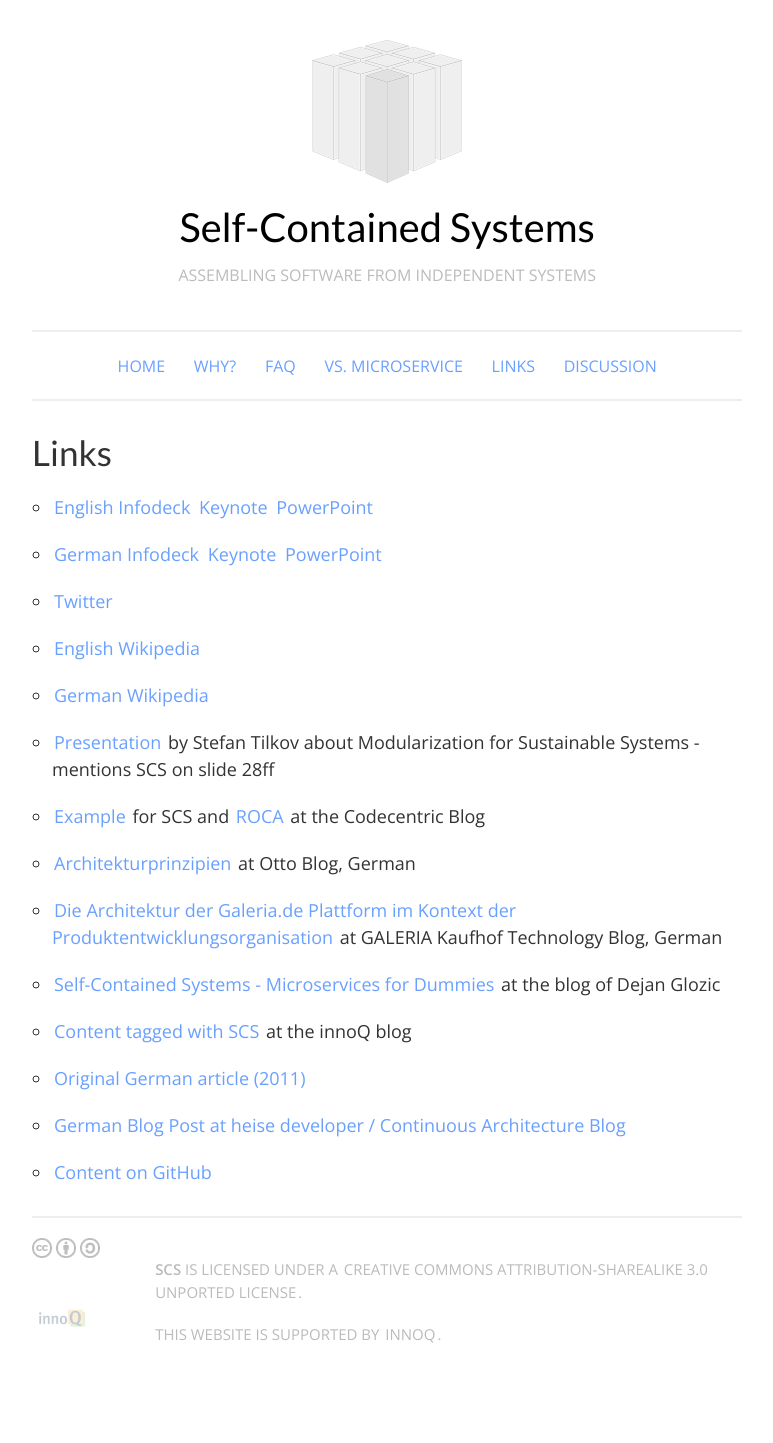
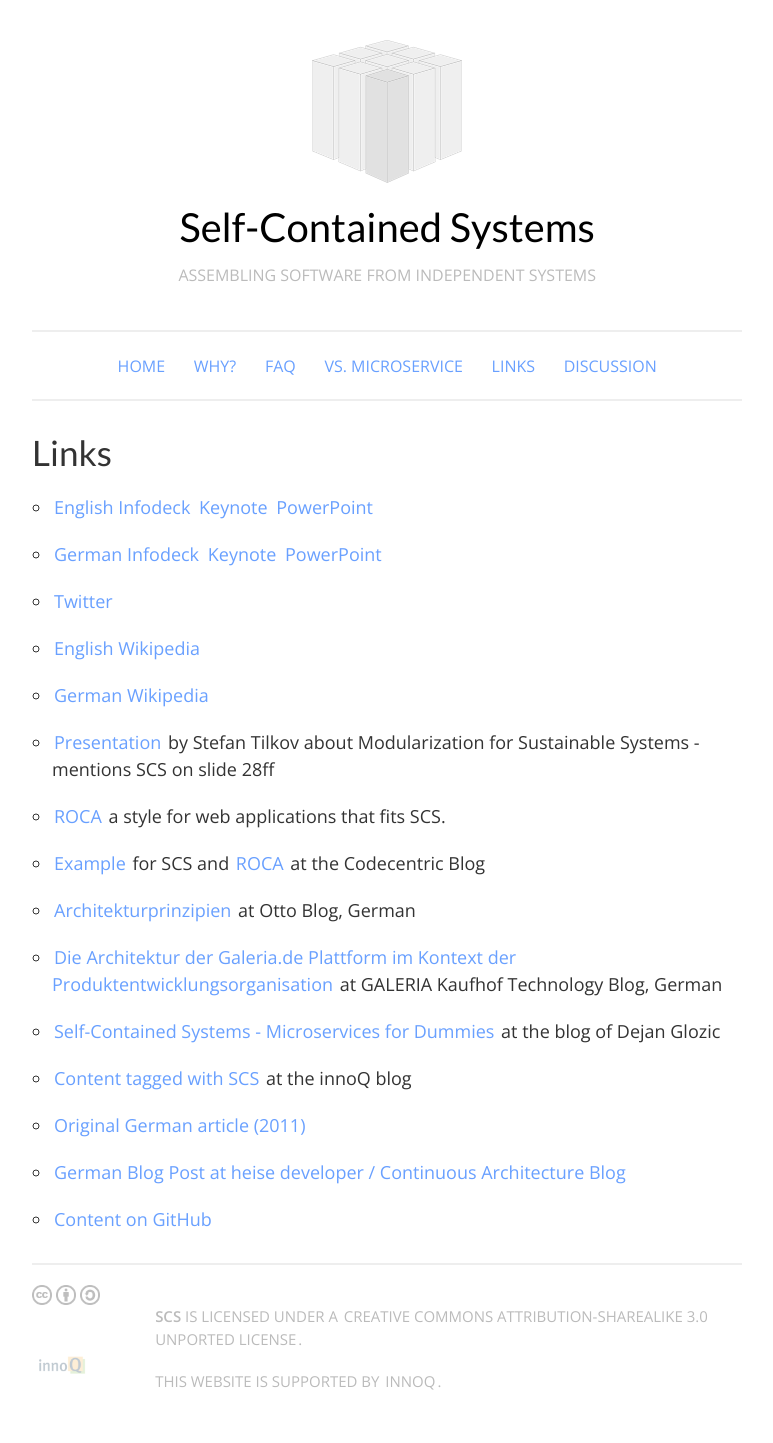
Before and after one commit to innoq/SCS, a Jekyll site: the page built from links.md, in a window 1280 px wide. Shown: the whole page, without its empty margins (128-901 px from the left). Built offline with Jekyll 4.4.1, drawn with Linux system fonts in a browser that asks for light colours; before the commit the page ends 1396 px from its top, so only the background shows below that.

Commit message:
Link to ROCA added.

```diff
--- a/links.md
+++ b/links.md
@@ -21,6 +21,8 @@
  by Stefan Tilkov about Modularization for Sustainable Systems -
  mentions SCS on slide 28ff
 
+* [ROCA](http://roca-style.org/) a style for web applications that fits SCS.
+
 * [Example](https://blog.codecentric.de/en/2015/01/self-contained-systems-roca-complete-example-using-spring-boot-thymeleaf-bootstrap/)
   for SCS and [ROCA](http://roca-style.org) at the Codecentric Blog
 
```
